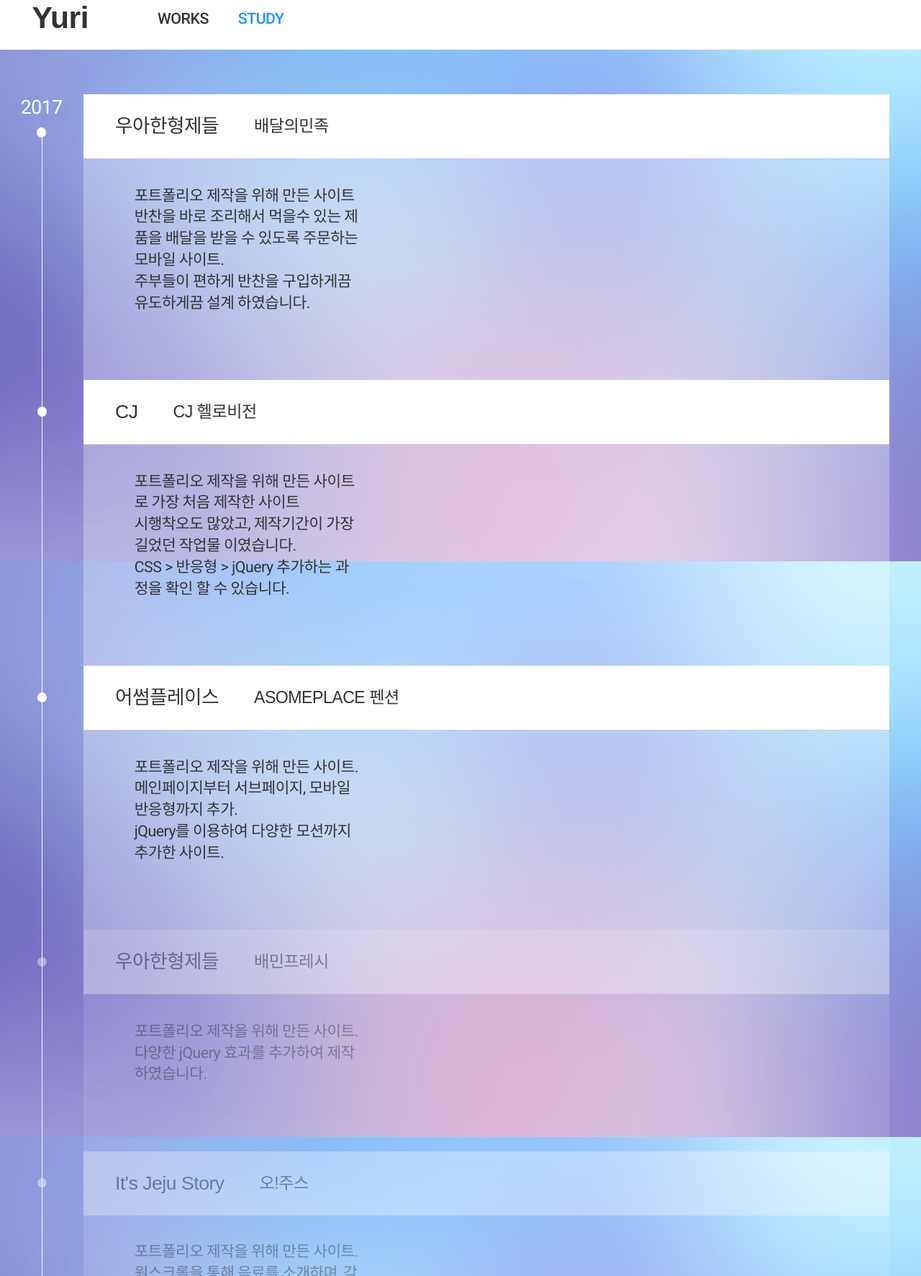
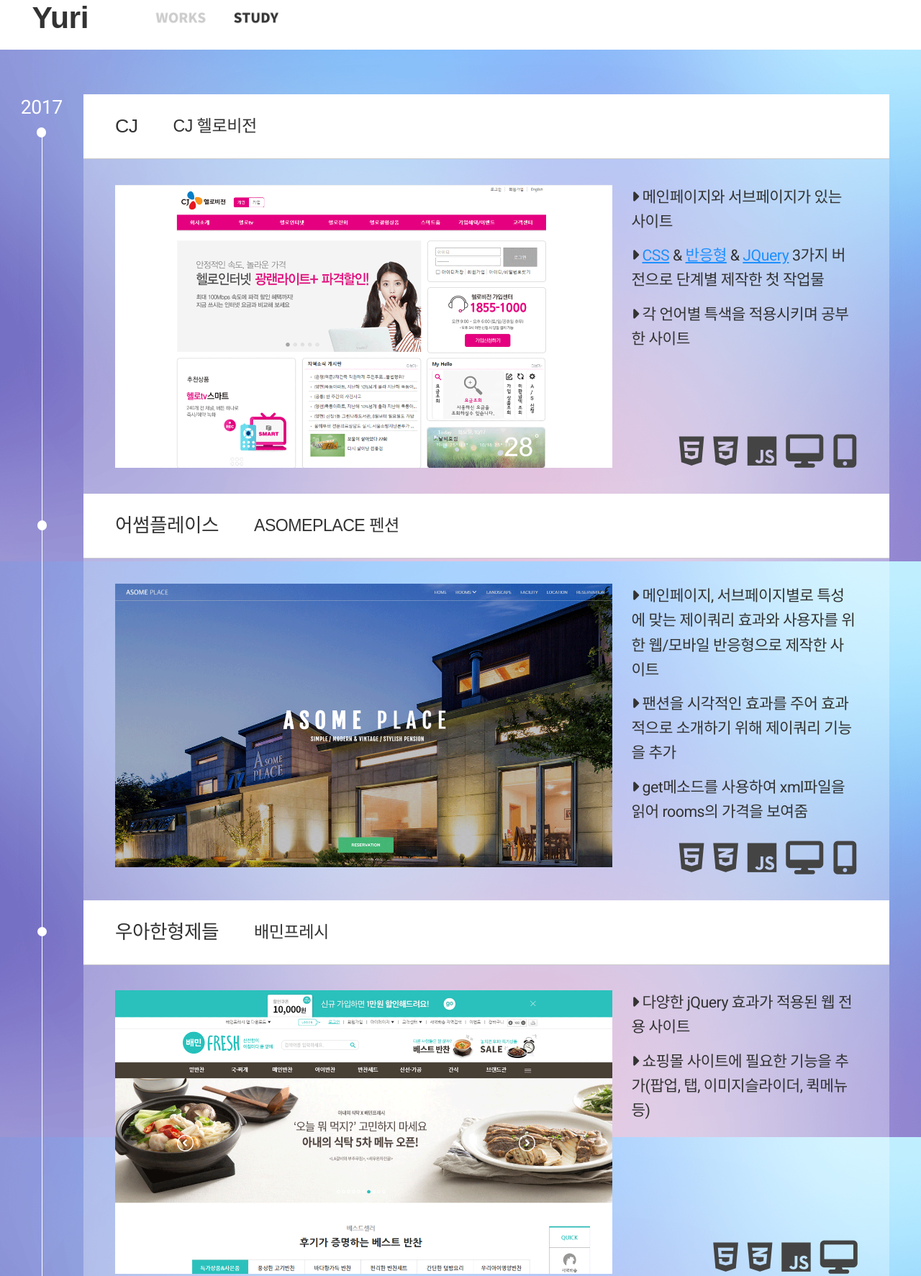
Before and after one commit to seoyul0303/portfolio, a website: page apps/study.html in a window 1280 px wide. Shown: the part 20-1793 px from the top of the page at 72% size. Drawn offline with nearby package versions, Linux system fonts and the light colour scheme; a web font is replaced by a local one.

Commit message:
201013 : mobile top_btn 사이즈 수정, favicon 추가, menu hover효과, study 내용정리, 링크 연결 및 파일 업로드 완료

```diff
--- a/apps/js/common.js
+++ b/apps/js/common.js
@@ -94,6 +94,9 @@
 
         $(window).resize(function(){
             orientation();
+            $('.top_btn').topButton({
+                footerId : $('footer')
+            });
         });
 
         function orientation(){
--- a/apps/scss/_global.scss
+++ b/apps/scss/_global.scss
@@ -39,55 +39,57 @@
     .menu{
         float:left;
         @include vw-convert-pc(margin-left, 50);
+        @include vw-convert-pc(padding, 30 0);
         @media(max-width:$screen-sm){
             @include vw-convert-mo(margin-left, 25);
+            @include vw-convert-mo(padding, 15 0);
         }
         li{
             float:left;
-            @include vw-convert-pc(height, 100);
             @include vw-convert-pc(margin-right, 30);
-            @include vw-convert-pc(padding, 35 0);
             text-transform: uppercase;
+            color:#fff;
+            @include vw-convert-pc(width, 88);
+            @include vw-convert-pc(height, 40);
+            background-color:#ccc;
+            img{
+                width:100%;
+                position:relative;
+                z-index:2;
+            }
             @media(max-width:$screen-sm){
-                @include vw-convert-mo(height, 50);
                 @include vw-convert-mo(margin-right, 15);
-                @include vw-convert-mo(padding, 16 0);
+                @include vw-convert-mo(width, 44);
+                @include vw-convert-mo(height, 20);
             }
             &:last-child{
                 margin-right:0;
             }
             &.active{
                 a{
-                    color:DodgerBlue;
+                    background-color:#333;
                 }
             }
             a{
                 position:relative;
                 display:block;
-                @include vw-convert-pc(padding, 0 8);
-                @include vw-font-size-pc(24);
-                font-weight:500;
-                color:#333;
-                &:after{
+                width:100%;
+                height:100%;
+                .bg{
+                    transition:width 0.3s ease;
+                    display:block;
                     position:absolute;
-                    @include vw-convert-pc(bottom, -3);
+                    top:0;
                     left:0;
-                    content:'';
-                    display:block;
+                    width:0;
+                    height:100%;
+                    z-index:1;
+                    background-color:DodgerBlue;
+                }
+            }
+            &:hover{
+                .bg{
                     width:100%;
-                    @include vw-convert-pc(height, 3);
-                    background-color:DodgerBlue;
-                    opacity:0;
-                }
-                &:hover:after{
-                    opacity:1;
-                }
-                @media(max-width:$screen-sm){
-                    @include vw-convert-mo(padding, 0 4);
-                    @include vw-font-size-mo(14);
-                    &:after{
-                        display:none;
-                    }
                 }
             }
         }
@@ -322,11 +324,17 @@
     position:fixed;
     bottom:0;
     @include vw-convert-pc(left, 45);
-    font-weight:bold;
-    line-height:1;
-    color:#fff;
-    @include vw-convert-pc(border-radius, 50);
-    @include vw-font-size-pc(40);
+    @include vw-convert-pc(width,40);
+    @include vw-convert-pc(height,40);
+    background:url(../images/icon-topbtn.png) no-repeat center center;
+    background-size:cover;
+    border:0;
+    outline:none;
+    @media(max-width:$screen-sm){
+        @include vw-convert-mo(left, 15);
+        @include vw-convert-mo(width,20);
+        @include vw-convert-mo(height,20);
+    }
 }
 
 footer{
@@ -335,4 +343,8 @@
     @include vw-font-size-pc(72);
     font-family:$galada;
     text-align:center;
+    @media(max-width:$screen-sm){
+        @include vw-convert-mo(padding, 80 0);
+        @include vw-font-size-mo(30);
+    }
 }
--- a/apps/study.html
+++ b/apps/study.html
@@ -4,17 +4,19 @@
 <meta charset="utf-8">
 <meta http-equiv="X-UA-Compatible" content="IE=edge" />
 <meta name="viewport" content="width=device-width, initial-scale=1.0, user-scalable=yes" />
-<title>document</title>
+<title>yuri</title>
+<link rel="shortcut icon" href="images/favicon.ico" type="image/x-icon">
+<link rel="icon" href="images/favicon.ico" type="image/x-icon">
+<link rel="stylesheet" type="text/css" href="css/common.css">
 <script src="https://kit.fontawesome.com/07a9852a1f.js" crossorigin="anonymous"></script>
-<link rel="stylesheet" type="text/css" href="css/common.css">
 </head>
 
 <body>
     <header>
         <h1>Yuri</h1>
         <ul class="menu clearfix">
-            <li><a href="index.html">works</a></li>
-            <li class="active"><a href="study.html">study</a></li>
+            <li><a href="index.html"><img src="images/menu_works.png" alt="works"><span class="bg"></span></a></li>
+            <li class="active"><a href="study.html"><img src="images/menu_study.png" alt="study"><span class="bg"></span></a></li>
         </ul>
     </header>
     <div id="conatiner">
@@ -29,43 +31,26 @@
             <ul class="project">
                 <li>
                     <a href="javascript:void(0);" class="title clearfix">
-                        <h2 class="client">우아한형제들</h2>
-                        <p class="project_name">배달의민족</p>
-                    </a>
-                    <div class="detail clearfix">
-                        <a href="" target="_blank" class="link_thumb" style="background-image:url(images/17_beamin.png);"
-                        data-desktop="images/17_beamin.png" data-mobile="images/17_beamin_mo.png"></a>
-                        <p class="info">
-                            포트폴리오 제작을 위해 만든 사이트<br/>
-                            반찬을 바로 조리해서 먹을수 있는 제품을 배달을 받을 수 있도록 주문하는 모바일 사이트.
-                            <br/>주부들이 편하게 반찬을 구입하게끔 유도하게끔 설계 하였습니다.
-                        </p>
-                        <div class="tech clearfix">
-                            <i class="fab fa-html5"></i>
-                            <i class="fab fa-css3-alt"></i>
-                            <i class="fab fa-js"></i>
-                            <i class="fas fa-mobile-alt"></i>
-                        </div>
-                    </div>
-                </li>
-                <li>
-                    <a href="javascript:void(0);" class="title clearfix">
                         <h2 class="client">CJ</h2>
                         <p class="project_name">CJ 헬로비전</p>
                     </a>
-                    <div class="detail clearfix">
-                        <a href="" target="_blank" class="link_thumb" style="background-image:url(images/17_hellovision.png);" data-desktop="images/17_hellovision.png" data-mobile="images/17_hellovision_mo.png"></a>
-                        <p class="info">
-                            포트폴리오 제작을 위해 만든 사이트로 가장 처음 제작한 사이트<br/>
-                            시행착오도 많았고, 제작기간이 가장 길었던 작업물 이였습니다.<br/>
-                            CSS > 반응형 > jQuery 추가하는 과정을 확인 할 수 있습니다.
-                        </p>
-                        <div class="tech clearfix">
+                    <div class="detail">
+                        <div class="inner clearfix">
+                            <a href="/study/17_helloVision/index_jQuery.html" target="_blank" class="link_thumb">
+                                <div class="img" style="background-image:url(images/17_hellovision.png);" data-desktop="images/17_hellovision.png" data-mobile="images/17_hellovision_mo.png"></div>
+                            </a>
+                            <ul class="info">
+                                <li><i class="fas fa-caret-right"></i> 메인페이지와 서브페이지가 있는 사이트</li>
+                                <li><i class="fas fa-caret-right"></i> <a href="/study/17_helloVision/index.html" target="_blank">CSS</a> & <a href="/study/17_helloVision/index_responsive.html" target="_blank">반응형</a> & <a href="/study/17_helloVision/index_jQuery.html" target="_blank">JQuery</a> 3가지 버전으로 단계별 제작한 첫 작업물</li>
+                                <li><i class="fas fa-caret-right"></i> 각 언어별 특색을 적용시키며 공부한 사이트</li>
+                            </ul>
+                            <div class="tech">
                                 <i class="fab fa-html5"></i>
                                 <i class="fab fa-css3-alt"></i>
                                 <i class="fab fa-js"></i>
                                 <i class="fas fa-desktop"></i>
                                 <i class="fas fa-mobile-alt"></i>
+                            </div>
                         </div>
                     </div>
                 </li>
@@ -74,19 +59,23 @@
                         <h2 class="client">어썸플레이스</h2>
                         <p class="project_name">ASOMEPLACE 펜션</p>
                     </a>
-                    <div class="detail clearfix">
-                        <a href="" target="_blank" class="link_thumb" style="background-image:url(images/17_asomeplace.png);" data-desktop="images/17_asomeplace.png" data-mobile="images/17_asomeplace_mo.png"></a>
-                        <p class="info">
-                            포트폴리오 제작을 위해 만든 사이트.<br/>
-                            메인페이지부터 서브페이지, 모바일 반응형까지 추가.<br/>
-                            jQuery를 이용하여 다양한 모션까지 추가한 사이트.
-                        </p>
-                        <div class="tech clearfix">
+                    <div class="detail">
+                        <div class="inner clearfix">
+                            <a href="study/17_asomplace/index.html" target="_blank" class="link_thumb">
+                                <div class="img" style="background-image:url(images/17_asomeplace.png);" data-desktop="images/17_asomeplace.png" data-mobile="images/17_asomeplace_mo.png"></div>
+                            </a>
+                            <ul class="info">
+                                <li><i class="fas fa-caret-right"></i> 메인페이지, 서브페이지별로 특성에 맞는 제이쿼리 효과와 사용자를 위한 웹/모바일 반응형으로 제작한 사이트</li>
+                                <li><i class="fas fa-caret-right"></i> 팬션을 시각적인 효과를 주어 효과적으로 소개하기 위해 제이쿼리 기능을 추가</li>
+                                <li><i class="fas fa-caret-right"></i> get메소드를 사용하여 xml파일을 읽어 rooms의 가격을 보여줌</li>
+                            </ul>
+                            <div class="tech">
                                 <i class="fab fa-html5"></i>
                                 <i class="fab fa-css3-alt"></i>
                                 <i class="fab fa-js"></i>
                                 <i class="fas fa-desktop"></i>
                                 <i class="fas fa-mobile-alt"></i>
+                            </div>
                         </div>
                     </div>
                 </li>
@@ -95,17 +84,45 @@
                         <h2 class="client">우아한형제들</h2>
                         <p class="project_name">배민프레시</p>
                     </a>
-                    <div class="detail clearfix">
-                        <a href="" target="_blank" class="link_thumb" style="background-image:url(images/17_beaminfresh.png);" data-desktop="images/17_beaminfresh.png" data-mobile="images/17_beaminfresh_mo.png"></a>
-                        <p class="info">
-                            포트폴리오 제작을 위해 만든 사이트.<br/>
-                            다양한 jQuery 효과를 추가하여 제작하였습니다.
-                        </p>
-                        <div class="tech clearfix">
+                    <div class="detail">
+                        <div class="inner clearfix">
+                            <a href="study/17_beaminWeb/index.html" target="_blank" class="link_thumb">
+                                <div class="img" style="background-image:url(images/17_beaminfresh.png);" data-desktop="images/17_beaminfresh.png" data-mobile="images/17_beaminfresh_mo.png"></div>
+                            </a>
+                            <ul class="info">
+                                <li><i class="fas fa-caret-right"></i> 다양한 jQuery 효과가 적용된 웹 전용 사이트</li>
+                                <li><i class="fas fa-caret-right"></i> 쇼핑몰 사이트에 필요한 기능을 추가(팝업, 탭, 이미지슬라이더, 퀵메뉴 등)</li>
+                            </ul>
+                            <div class="tech">
                                 <i class="fab fa-html5"></i>
                                 <i class="fab fa-css3-alt"></i>
                                 <i class="fab fa-js"></i>
                                 <i class="fas fa-desktop"></i>
+                            </div>
+                        </div>
+                    </div>
+                </li>
+                <li>
+                    <a href="javascript:void(0);" class="title clearfix">
+                        <h2 class="client">우아한형제들</h2>
+                        <p class="project_name">배달의민족</p>
+                    </a>
+                    <div class="detail">
+                        <div class="inner clearfix">
+                            <a href="study\17_beaminApp\index.html" target="_blank" class="link_thumb" onClick="window.open(this.href, '', 'width=360, height=740'); return false;">
+                                <div class="img" style="background-image:url(images/17_beamin.png);" data-desktop="images/17_beamin.png" data-mobile="images/17_beamin_mo.png"></div>
+                            </a>
+                            <ul class="info">
+                                <li><i class="fas fa-caret-right"></i> 모바일 전용 배민프레시 주문 사이트</li>
+                                <li><i class="fas fa-caret-right"></i> <a href="study\baemin.apk">apk파일</a> 다운로드 후 설치도 가능</li>
+                            </ul>
+                            <div class="tech">
+                                <i class="fab fa-html5"></i>
+                                <i class="fab fa-css3-alt"></i>
+                                <i class="fab fa-js"></i>
+                                <i class="fas fa-file-download"></i>
+                                <i class="fas fa-mobile-alt"></i>
+                            </div>
                         </div>
                     </div>
                 </li>
@@ -114,25 +131,34 @@
                         <h2 class="client">It's Jeju Story</h2>
                         <p class="project_name">오!주스</p>
                     </a>
-                    <div class="detail clearfix">
-                        <a href="" target="_blank" class="link_thumb" style="background-image:url(images/17_ohjuice.png);" data-desktop="images/17_ohjuice.png" data-mobile="images/17_ohjuice_mo.png"></a>
-                        <p class="info">
-                            포트폴리오 제작을 위해 만든 사이트.<br/>
-                            원스크롤을 통해 음료를 소개하며, 각 음료의 특징별로 색상을 달리하여 시각적인 효과를 추가하였습니다.
-                        </p>
-                        <div class="tech clearfix">
+                    <div class="detail">
+                        <div class="inner clearfix">
+                            <a href="study/17_ohJuice/index.html" target="_blank" class="link_thumb">
+                                <div class="img" style="background-image:url(images/17_ohjuice.png);" data-desktop="images/17_ohjuice.png" data-mobile="images/17_ohjuice_mo.png"></div>
+                            </a>
+                            <ul class="info">
+                                <li><i class="fas fa-caret-right"></i> 시각적인 효과를 강조한 원스크롤 이벤트 페이지</li>
+                                <li><i class="fas fa-caret-right"></i> 스크롤 이벤트로 다양한 맛 소개</li>
+                                <li><i class="fas fa-caret-right"></i> 마우스 이벤트로 사용자에게 재미요소를 추가</li>
+                            </ul>
+                            <div class="tech">
                                 <i class="fab fa-html5"></i>
                                 <i class="fab fa-css3-alt"></i>
                                 <i class="fab fa-js"></i>
                                 <i class="fas fa-desktop"></i>
                             </div>
                         </div>
+                    </div>
                 </li>
             </ul>
         </section>
-        <footer></footer>
     </div>
+    <footer>
+        <p>Thank you for watching</p>
+    </footer>
+    <button class="top_btn"></button>
 <script type="text/javascript" src="http://code.jquery.com/jquery-latest.min.js"></script>
+<script type="text/javascript" src="js/conPlugin.yr.js"></script>
 <script type="text/javascript" src="js/common.js"></script>
 </body>
 </html>
```
Also changed, not shown: apps/index.html (+6 -5 lines), apps/css/common.css, apps/images/favicon.ico (added), apps/images/icon-topbtn.png (added), apps/images/menu_study.png (added), apps/images/menu_works.png (added), 1 other file. Lines whose indentation alone changed are shown as unchanged.
